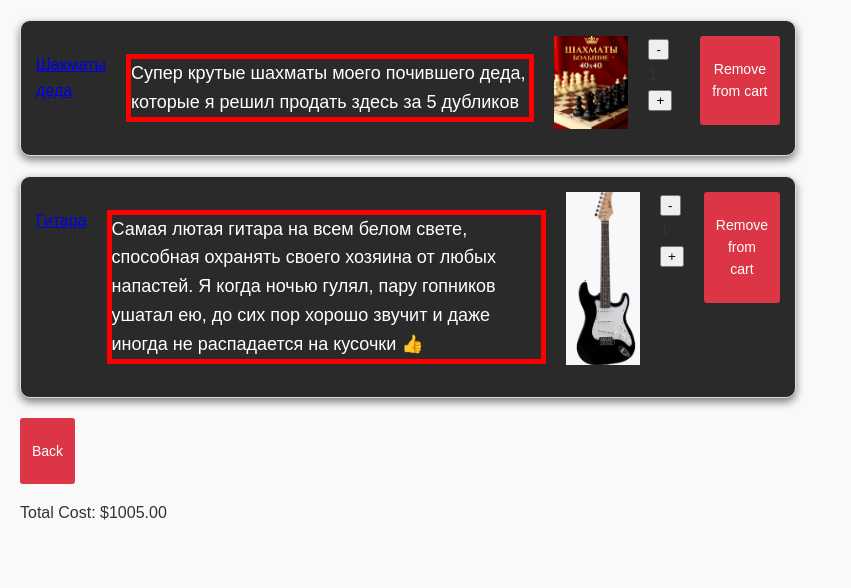
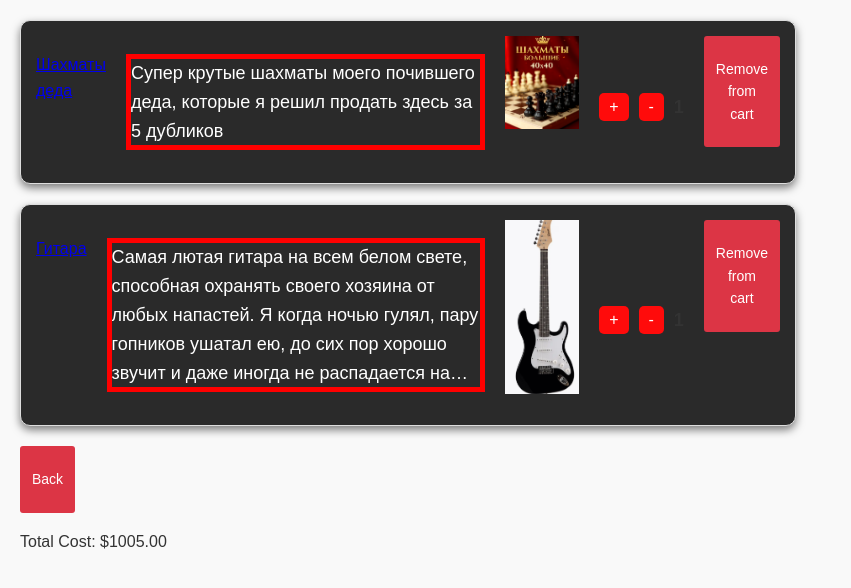
Before and after one commit to Xelleet/WB-from-China, a Django app: page /cart/ in a window 1280 px wide. Shown: the top 588 px of the page, without its empty margins (0-851 px from the left). Run offline with Django 4.2, Linux system fonts and the light colour scheme; a user stored in the database is signed in; data comes from the database, SQL or seed files in the repository.

Commit message:
Added css for buttons in the cart, and now when we delete an item from cart, we don't move to the main page, but stay the same (not a very important commit)

```diff
--- a/main/templates/cart.html
+++ b/main/templates/cart.html
@@ -80,6 +80,38 @@
  height: 10%;
  object-fit: cover;
  }
+        .quantity-controls {
+    display: flex;
+    align-items: center;
+    gap: 10px; /* Space between buttons and quantity */
+    margin-top: 10px;
+}
+
+.quantity-controls button {
+    background-color: #FF0B0B; /* Green background */
+    color: white; /* White text */
+    border: none; /* No border */
+    border-radius: 5px; /* Rounded corners */
+    padding: 5px 10px; /* Button padding */
+    font-size: 16px; /* Text size */
+    cursor: pointer; /* Pointer cursor on hover */
+    transition: background-color 0.3s, transform 0.2s; /* Smooth hover effect */
+}
+
+.quantity-controls button:hover {
+    background-color: #BF0D0D; /* Slightly darker green on hover */
+}
+
+.quantity-controls button:active {
+    transform: scale(0.95); /* Slightly shrink button on click */
+}
+
+.quantity {
+    font-size: 18px; /* Larger font size for quantity */
+    font-weight: bold; /* Bold quantity text */
+    text-align: center; /* Center align the text */
+}
+
     </style>
 </head>
 <body>
@@ -90,9 +122,9 @@
                 <p class="product-description">{{ product.description }}</p>
                 <img src="{{product.image.url}}" alt="product img">
                 <div class="quantity-controls">
-                <button class="decrease-quantity">-</button>
-                <span class="quantity">1</span>
-                <button class="increase-quantity">+</button>
+                    <button class="increase-quantity">+</button>
+                    <button class="decrease-quantity">-</button>
+                    <span class="quantity">1</span>
                 </div>
                 <a href="{% url 'remove_from_cart' product.id %}" class="remove-link"><p class="remove-link-text">Remove from cart</p></a>
             </div>
--- a/main/views.py
+++ b/main/views.py
@@ -31,7 +31,7 @@
 def remove_from_cart(request, index):
     product = get_object_or_404(CartProduct, product=Product.objects.get(id=index))
     product.delete()
-    return redirect('index')
+    return redirect('cart')
 
 def product(request, index):
     return render(request, 'product.html', {'product': Product.objects.get(id=index)})
```
